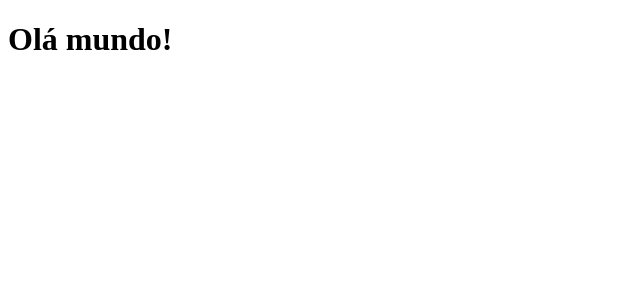
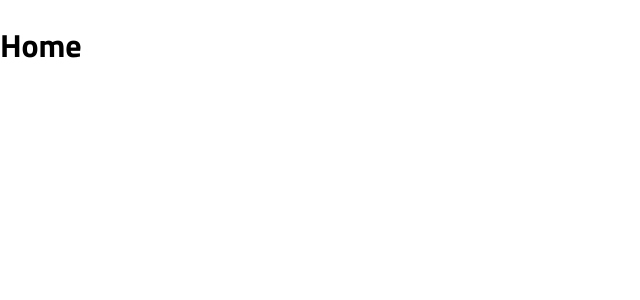
Before and after one commit to atilara/pickcells-test-frontend, a React (Create React App) app: page / in a window 1280 px wide. Shown: the top 300 px of the page, without its empty margins (0-640 px from the left). Built offline with nearby package versions, Linux system fonts and the light colour scheme.

Commit message:
feat: add navigation between pages and global styles

```diff
--- a/package.json
+++ b/package.json
@@ -10,8 +10,10 @@
     "@types/node": "^12.0.0",
     "@types/react": "^17.0.0",
     "@types/react-dom": "^17.0.0",
+    "@types/react-router-dom": "^5.1.7",
     "react": "^17.0.2",
     "react-dom": "^17.0.2",
+    "react-router-dom": "^5.2.0",
     "react-scripts": "4.0.3",
     "typescript": "^4.1.2",
     "web-vitals": "^1.0.1"
--- a/src/App.tsx
+++ b/src/App.tsx
@@ -1,5 +1,8 @@
+import './assets/style/globalStyle.css';
+import Routes from './routes';
+
 function App() {
-  return <h1>Olá mundo!</h1>;
+  return <Routes />;
 }
 
 export default App;
--- /dev/null
+++ b/src/assets/style/globalStyle.css
@@ -0,0 +1,27 @@
+@import url('https://fonts.googleapis.com/css2?family=Titillium+Web:wght@400;700&display=swap');
+
+:root {
+  --white: #FFFFFF;
+  --gray: #f0f0f0;
+  --gray-one: #FDFDFD;
+  --gray-two: #F4F4F4;
+  --gray-three: #D2D2D2;
+  --gray-four: #8E8E8E;
+  --gray-five: #333333;
+  --gray-six: #E3E3E3;
+  --black: #000000;
+
+  --rounded-border-one: 5px;
+  --rounded-border-two: 10px;
+  --rounded-border-three: 15px;
+}
+
+body {
+  box-sizing: border-box;
+  margin: 0;
+  padding: 0;
+}
+
+* {
+  font-family: 'Titillium Web', sans-serif;
+}
--- /dev/null
+++ b/src/pages/Home/index.tsx
@@ -0,0 +1,7 @@
+import './style.css';
+
+function Home() {
+  return <h1>Home</h1>;
+}
+
+export default Home;
--- /dev/null
+++ b/src/pages/NotFound/index.tsx
@@ -0,0 +1,5 @@
+function NotFound() {
+  return <h1>Not Found</h1>;
+}
+
+export default NotFound;
--- /dev/null
+++ b/src/react-app-env.d.ts
@@ -0,0 +1 @@
+/// <reference types="react-scripts" />
--- /dev/null
+++ b/src/routes.tsx
@@ -0,0 +1,20 @@
+import { BrowserRouter, Switch, Route } from 'react-router-dom';
+import Home from './pages/Home';
+import NotFound from './pages/NotFound';
+
+function Routes() {
+  return (
+    <BrowserRouter>
+      <Switch>
+        <Route path="/" exact>
+          <Home />
+        </Route>
+        <Route path="*">
+          <NotFound />
+        </Route>
+      </Switch>
+    </BrowserRouter>
+  );
+}
+
+export default Routes;
```
Also changed, not shown: src/pages/Home/style.css (added), 1 other file (tests, documents, lock files or other folders).
